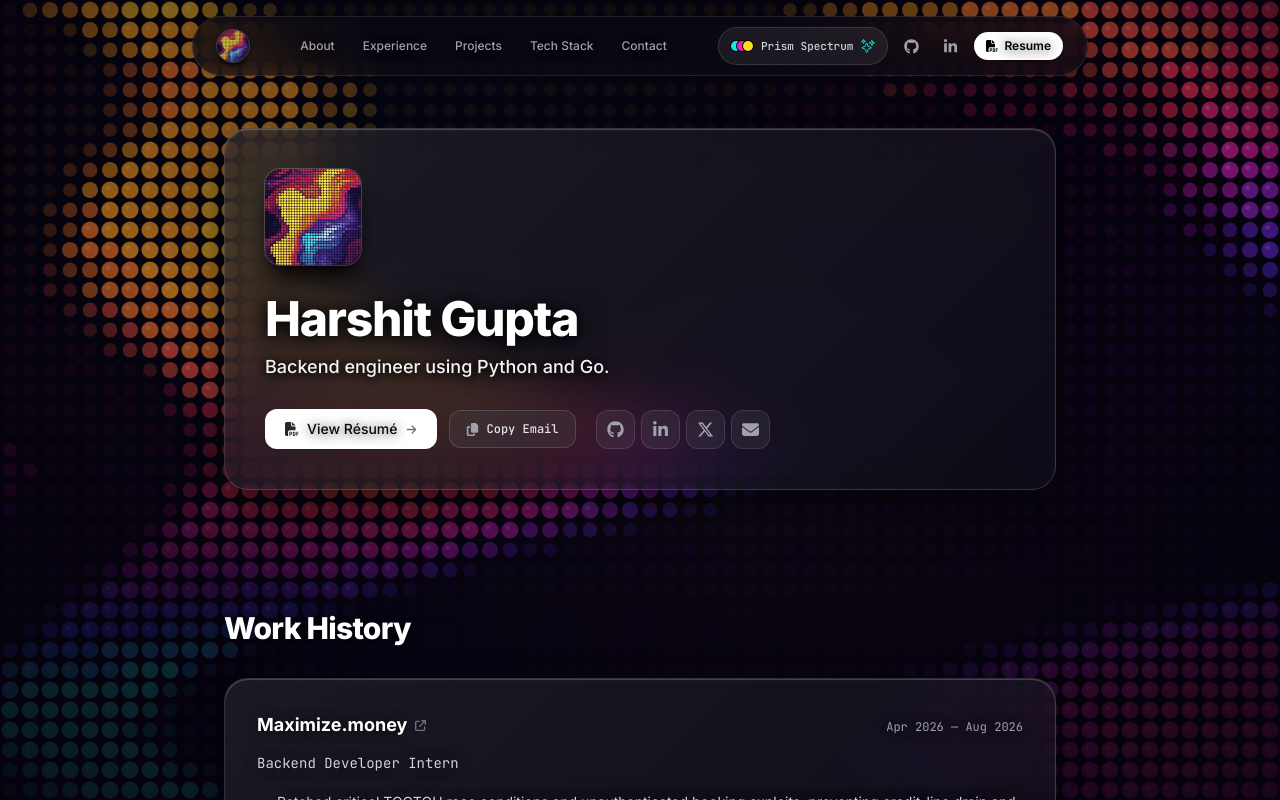
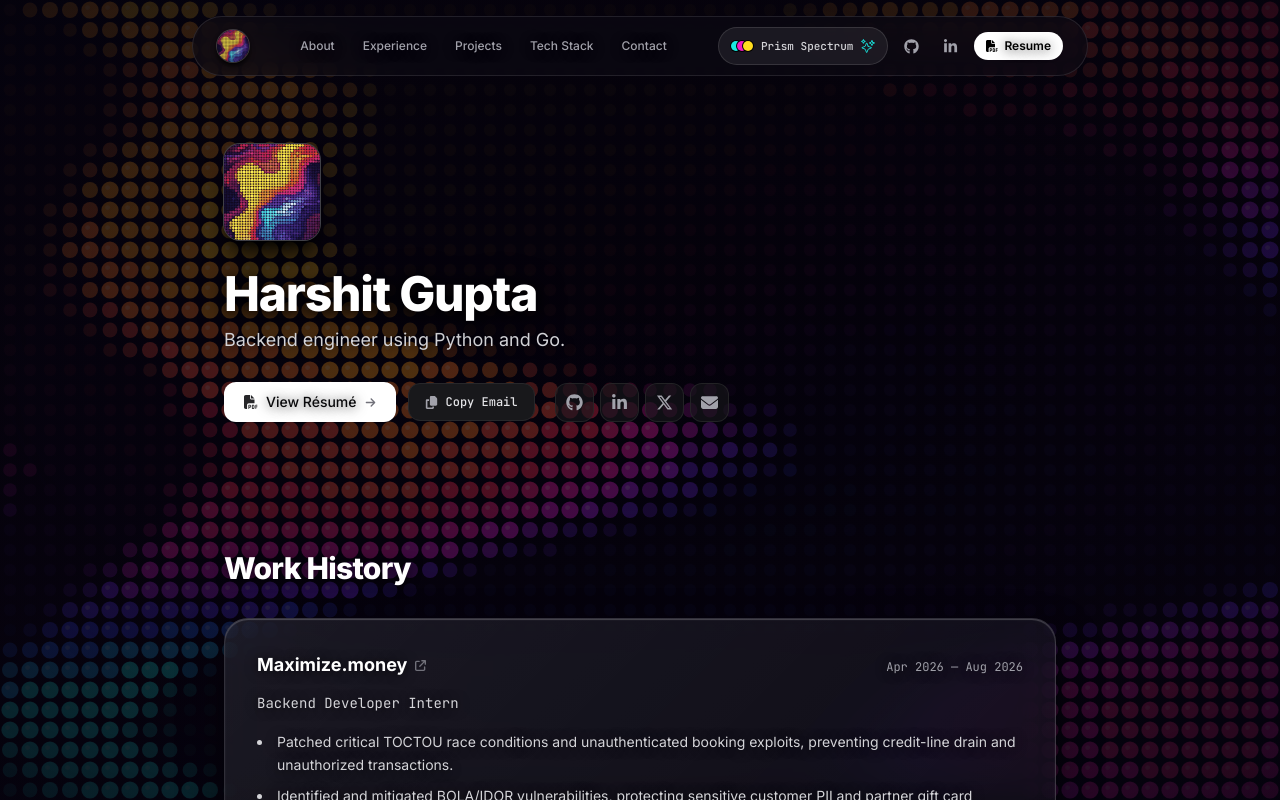
Before and after one commit to linuxer77/Portfolio, a Next.js app: page / in a window 1280 px wide. Shown: the top 800 px of the page. Built offline with nearby package versions, Linux system fonts and the light colour scheme.

Commit message:
Restore clean unboxed Hero layout and return background to balanced moody shadows

```diff
--- a/components/BackgroundAmbience.tsx
+++ b/components/BackgroundAmbience.tsx
@@ -12,15 +12,12 @@ export default function BackgroundAmbience() {
       style={{ backgroundColor: theme.bgBase }}
       aria-hidden="true"
     >
-      {/* 1. Interactive LED Dot Matrix Canvas (running from led-background(1).html with dynamic flavour palette) */}
-      <LedCanvasBackground theme={theme} />
-
-      {/* 2. Atmospheric Ambient Glow Blooms (pure hardware-accelerated alpha blending, no mix-blend stall) */}
-      <div className="absolute inset-0 opacity-35 pointer-events-none">
+      {/* 1. Underlying Atmospheric Ambient Glow Blooms matching the active flavour */}
+      <div className="absolute inset-0">
         {theme.blooms.map((bloom, index) => (
           <div
             key={`${theme.id}-bloom-${index}`}
-            className="absolute rounded-full transition-all duration-1000 ease-out"
+            className="absolute rounded-full transition-all duration-1000 ease-out will-change-transform"
             style={{
               top: bloom.top,
               bottom: bloom.bottom,
@@ -36,12 +33,15 @@ export default function BackgroundAmbience() {
         ))}
       </div>
 
-      {/* 3. Balanced ambient vignette for Hero text contrast and framing */}
+      {/* 2. Interactive LED Dot Matrix Canvas (running from led-background(1).html with dynamic flavour palette) */}
+      <LedCanvasBackground theme={theme} />
+
+      {/* 3. Center-Column Text Readability Shadow Mask */}
       <div
         className="absolute inset-0 pointer-events-none"
         style={{
           background:
-            "radial-gradient(ellipse 80% 60% at 50% 18%, rgba(6,3,14,0.5) 0%, rgba(6,3,14,0.15) 55%, rgba(6,3,14,0.75) 100%)",
+            "radial-gradient(ellipse 70% 85% at 50% 35%, rgba(4,2,8,0.48) 0%, rgba(4,2,8,0.18) 60%, transparent 100%)",
         }}
       />
     </div>
--- a/components/Hero.tsx
+++ b/components/Hero.tsx
@@ -23,11 +23,11 @@ export default function Hero() {
   };
 
   return (
-    <section id="about" className="pt-24 pb-8 sm:pt-32 sm:pb-12">
-      <div className="glass-card p-7 sm:p-10 space-y-6">
+    <section id="about" className="pt-28 pb-10 sm:pt-36 sm:pb-14">
+      <div className="space-y-6">
         {/* Animated PFP Avatar */}
         <div className="relative inline-block">
-          <div className="relative w-20 h-20 sm:w-24 sm:h-24 rounded-2xl overflow-hidden ring-1 ring-white/20 shadow-xl shadow-black/80">
+          <div className="relative w-20 h-20 sm:w-24 sm:h-24 rounded-2xl overflow-hidden ring-1 ring-zinc-700 shadow-xl shadow-black/80">
             {/* eslint-disable-next-line @next/next/no-img-element */}
             <img
               src="/icon.gif"
@@ -38,11 +38,11 @@ export default function Hero() {
         </div>
 
         {/* Title and Intro */}
-        <div className="space-y-2.5">
+        <div className="space-y-2">
           <h1 className="text-4xl sm:text-5xl font-extrabold tracking-tight text-white drop-shadow-[0_2px_12px_rgba(0,0,0,0.8)]">
             {personalData.name}
           </h1>
-          <p className="text-base sm:text-lg text-zinc-100 font-medium max-w-xl leading-relaxed drop-shadow-[0_1px_6px_rgba(0,0,0,0.9)]">
+          <p className="text-base sm:text-lg text-zinc-300 max-w-xl leading-relaxed">
             {personalData.bio}
           </p>
         </div>
@@ -63,7 +63,7 @@ export default function Hero() {
           <button
             onClick={copyEmail}
             type="button"
-            className="inline-flex items-center gap-2 px-4 py-2.5 rounded-xl font-medium text-sm bg-white/[0.06] hover:bg-white/[0.12] text-zinc-200 border border-white/[0.14] backdrop-blur-xl transition-all duration-200"
+            className="inline-flex items-center gap-2 px-4 py-2.5 rounded-xl font-medium text-sm bg-zinc-900 text-zinc-200 border border-zinc-800 hover:border-zinc-700 hover:bg-zinc-800 transition-all duration-200"
           >
             {copied ? (
               <>
@@ -84,7 +84,7 @@ export default function Hero() {
               target="_blank"
               rel="noreferrer"
               aria-label="GitHub"
-              className="p-2.5 text-zinc-400 hover:text-white rounded-xl bg-white/[0.06] hover:bg-white/[0.12] border border-white/[0.12] backdrop-blur-xl transition-all duration-200"
+              className="p-2.5 text-zinc-400 hover:text-white rounded-xl bg-zinc-900/60 border border-zinc-800/80 hover:border-zinc-700 hover:bg-zinc-800/60 transition-all duration-200"
             >
               <FaGithub size={17} />
             </a>
@@ -93,7 +93,7 @@ export default function Hero() {
               target="_blank"
               rel="noreferrer"
               aria-label="LinkedIn"
-              className="p-2.5 text-zinc-400 hover:text-white rounded-xl bg-white/[0.06] hover:bg-white/[0.12] border border-white/[0.12] backdrop-blur-xl transition-all duration-200"
+              className="p-2.5 text-zinc-400 hover:text-white rounded-xl bg-zinc-900/60 border border-zinc-800/80 hover:border-zinc-700 hover:bg-zinc-800/60 transition-all duration-200"
             >
               <FaLinkedinIn size={17} />
             </a>
@@ -102,14 +102,14 @@ export default function Hero() {
               target="_blank"
               rel="noreferrer"
               aria-label="Twitter"
-              className="p-2.5 text-zinc-400 hover:text-white rounded-xl bg-white/[0.06] hover:bg-white/[0.12] border border-white/[0.12] backdrop-blur-xl transition-all duration-200"
+              className="p-2.5 text-zinc-400 hover:text-white rounded-xl bg-zinc-900/60 border border-zinc-800/80 hover:border-zinc-700 hover:bg-zinc-800/60 transition-all duration-200"
             >
               <FaXTwitter size={17} />
             </a>
             <a
               href={`mailto:${personalData.email}`}
               aria-label="Email"
-              className="p-2.5 text-zinc-400 hover:text-white rounded-xl bg-white/[0.06] hover:bg-white/[0.12] border border-white/[0.12] backdrop-blur-xl transition-all duration-200"
+              className="p-2.5 text-zinc-400 hover:text-white rounded-xl bg-zinc-900/60 border border-zinc-800/80 hover:border-zinc-700 hover:bg-zinc-800/60 transition-all duration-200"
             >
               <FaEnvelope size={17} />
             </a>
--- a/components/LedCanvasBackground.tsx
+++ b/components/LedCanvasBackground.tsx
@@ -213,12 +213,12 @@ export default function LedCanvasBackground({ theme }: LedCanvasBackgroundProps)
   return (
     <div className="absolute inset-0">
       <canvas ref={canvasRef} className="w-full h-full block transform-gpu" />
-      {/* Balanced shadow vignette: keeps center vibrant for glass refraction while fading edges gracefully */}
+      {/* Balanced shadow vignette for clean text readability while keeping LED dots luminous */}
       <div
         className="absolute inset-0 pointer-events-none"
         style={{
           background:
-            "radial-gradient(ellipse 90% 80% at 50% 45%, rgba(6,3,14,0.08) 0%, rgba(6,3,14,0.38) 65%, rgba(6,3,14,0.85) 100%)",
+            "radial-gradient(ellipse 85% 75% at 50% 45%, rgba(6,3,14,0.45) 0%, rgba(6,3,14,0.75) 55%, rgba(6,3,14,0.92) 100%)",
         }}
       />
     </div>
```
